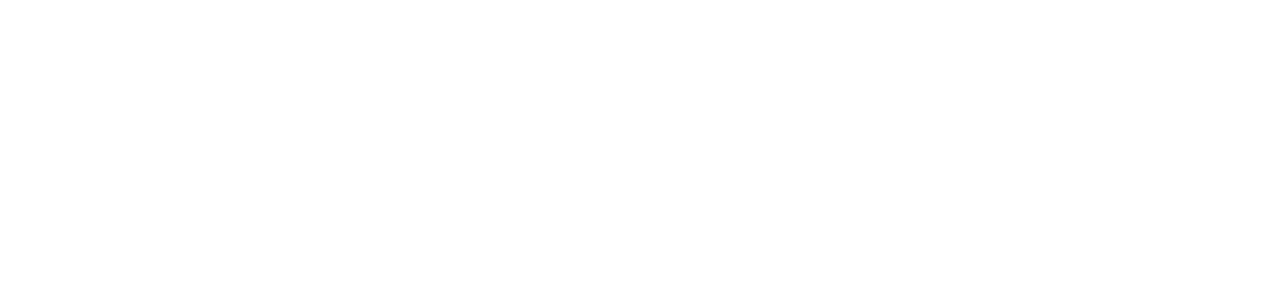
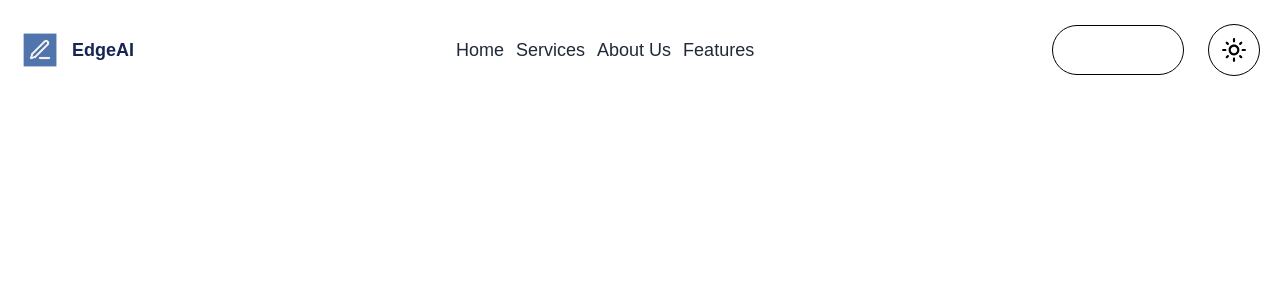
Before and after one commit to MuhammetTurkan/landing-page, a React (Vite) app: page / in a window 1280 px wide. Shown: the top 300 px of the page. Built offline with nearby package versions, Linux system fonts and the light colour scheme.

Commit message:
create the layout and navbar components

```diff
--- a/package.json
+++ b/package.json
@@ -13,6 +13,7 @@
     "@tailwindcss/vite": "^4.1.18",
     "react": "^19.2.0",
     "react-dom": "^19.2.0",
+    "react-icons": "^5.5.0",
     "tailwindcss": "^4.1.18",
     "zustand": "^5.0.9"
   },
--- a/src/App.tsx
+++ b/src/App.tsx
@@ -1,5 +1,14 @@
+import { Layout } from "./components/Layout";
+import Hero from "./components/sections/Hero";
+
 function App() {
-  return <></>;
+  return (
+    <>
+      <Layout title="Landing Page">
+        <Hero />
+      </Layout>
+    </>
+  );
 }
 
 export default App;
--- /dev/null
+++ b/src/components/Layout.tsx
@@ -0,0 +1,25 @@
+import Navbar from "./elements/Navbar";
+import Footer from "./elements/Footer";
+import { useEffect } from "react";
+
+interface LayoutProps {
+  title: string;
+  children: React.ReactNode;
+}
+
+export const Layout = ({ title, children }: LayoutProps) => {
+  useEffect(() => {
+    document.title = title;
+  }, [title]);
+
+  return (
+    <>
+      <Navbar />
+      <main className="flex flex-col gap-y-20 md:gap-y-32 overflow-hidden">
+        {children}
+      </main>
+
+      <Footer />
+    </>
+  );
+};
--- /dev/null
+++ b/src/components/elements/Footer.tsx
@@ -0,0 +1,5 @@
+const Footer = () => {
+  return <></>;
+};
+
+export default Footer;
--- /dev/null
+++ b/src/components/elements/Navbar.tsx
@@ -0,0 +1,62 @@
+import Container from "../shared/Container";
+import logo from "../../assets/icon.png";
+import NavItem from "../shared/NavItem";
+import BtnLink from "../shared/BtnLink";
+import { CiLight } from "react-icons/ci";
+import { MdOutlineLightMode } from "react-icons/md";
+
+const navItems = [
+  { href: "#", text: "Home" },
+  { href: "#services", text: "Services" },
+  { href: "#about-us", text: "About Us" },
+  { href: "#features", text: "Features" },
+];
+
+const Navbar = () => {
+  return (
+    <header className="absolute inset-x-0 top-0 z-50 py-6">
+      <Container>
+        <nav className="w-full flex justify-between gap-6 relative">
+          {/* LOGO */}
+          <div className="min-w-max relative inline-flex">
+            <a href="/" className="relative flex items-center gap-3">
+              <img src={logo} alt="my_logo" className="w-10 h-10 " />
+              <div className="inline-flex text-lg font-semibold text-heading-1">
+                EdgeAI
+              </div>
+            </a>
+          </div>
+          <div
+            className="flex flex-col lg:flex-row w-full lg:justify-between lg:items-center
+                       absolute top-full left-0 lg:static lg:top-0 bg-body lg:bg-transparent
+                       border-x border-x-box-border lg:border-0 lg:h-auto h-0 overflow-hidden"
+          >
+            <ul
+              className="border-t border-box-border lg:border-t-0 px-6 lg:px-0 pt-6 lg:pt-0
+                          flex flex-col lg:flex-row gap-y-4 gap-x-3 text-lg text-heading-2 w-full
+                          lg:justify-center lg:items-center"
+            >
+              {navItems.map((item, key) => (
+                <NavItem href={item.href} text={item.text} key={key} />
+              ))}
+            </ul>
+            <div
+              className="lg:min-w-max flex items-center sm:w-max w-full pb-6
+                            lg:pb-0 border-b border-box-border lg:border-0
+                            px-6 lg:px-0"
+            >
+              <BtnLink text="Get Started" href="#cta" className="" />
+            </div>
+          </div>
+          <div className="min-w-max flex items-center gap-x-3">
+            <button className="outline-hidden flex relative rounded-full p-2 lg:p-3 border border-box-border cursor-pointer">
+              <MdOutlineLightMode size={26} />
+            </button>
+          </div>
+        </nav>
+      </Container>
+    </header>
+  );
+};
+
+export default Navbar;
--- /dev/null
+++ b/src/components/sections/Hero.tsx
@@ -0,0 +1,5 @@
+const Hero = () => {
+  return <section></section>;
+};
+
+export default Hero;
--- /dev/null
+++ b/src/components/shared/BtnLink.tsx
@@ -0,0 +1,18 @@
+interface BtnLinkProps {
+  href: string;
+  text: string;
+  className?: string;
+}
+const BtnLink = ({ href, text, className = "" }: BtnLinkProps) => {
+  return (
+    <a
+      href={href}
+      className={`px-6 py-3 rounded-full outline-none relative overflow-hidden border
+                dark:bg-violet-600 cursor-pointer transform transition duration-300 ${className}`}
+    >
+      <span className="relative z-10 text-white">{text}</span>
+    </a>
+  );
+};
+
+export default BtnLink;
--- /dev/null
+++ b/src/components/shared/Container.tsx
@@ -0,0 +1,16 @@
+interface ContainerProps {
+  children: React.ReactNode;
+  className?: string;
+}
+
+const Container = ({ children, className = "" }: ContainerProps) => {
+  return (
+    <div
+      className={`mx-auto max-w-7xl w-full px-5 sm:px-8 md:px-14 lg:px-5 ${className}`}
+    >
+      {children}
+    </div>
+  );
+};
+
+export default Container;
--- /dev/null
+++ b/src/components/shared/NavItem.tsx
@@ -0,0 +1,19 @@
+interface NavItemProps {
+  href: string;
+  text: string;
+}
+
+const NavItem = ({ href, text }: NavItemProps) => {
+  return (
+    <li>
+      <a
+        href={href}
+        className="duration-300 font-medium ease-linear hover:text-primary py-3 cursor-pointer"
+      >
+        {text}
+      </a>
+    </li>
+  );
+};
+
+export default NavItem;
```
Also changed, not shown: src/assets/icon.png (added), 1 other file (tests, documents, lock files or other folders).
